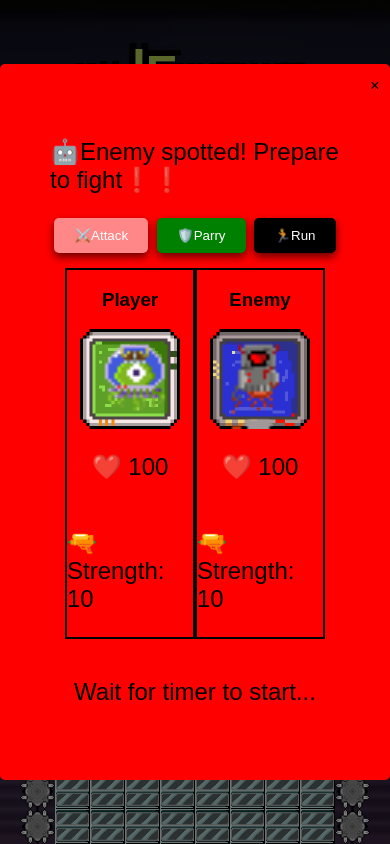
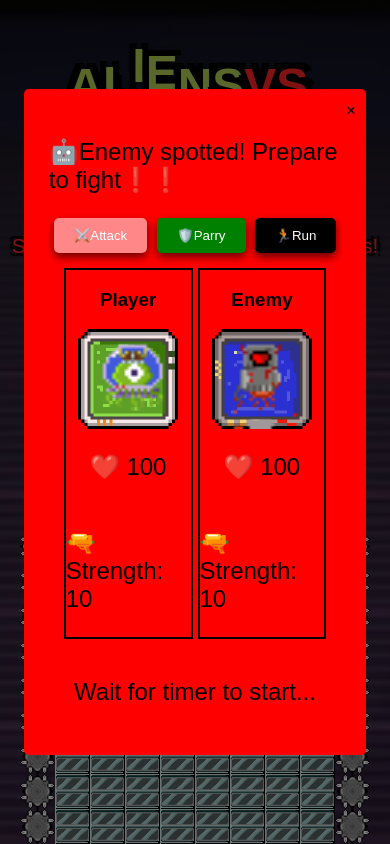
Before and after one commit to cosminmarian53/Aliens-Vs-Robots, a React (Create React App) app: page / in a window 390 px wide. Shown: the top 844 px of the page. Built offline with nearby package versions, Linux system fonts and the light colour scheme; a web font is replaced by a local one.

Commit message:
Fixed mobile compatibility issues

```diff
--- a/src/components/MapBase.css
+++ b/src/components/MapBase.css
@@ -246,3 +246,13 @@
 .shake {
   animation: shake 0.5s;
 }
+@media screen and (max-width: 768px) {
+  .modal-content {
+    padding: 25px;
+    /* fit the right and le5ft side to screen */
+    width: 75%;
+  }
+  .enemy-status{
+    margin-left: 5px;
+  }
+}
```
Also changed, not shown: 1 other file (tests, documents, lock files or other folders).
